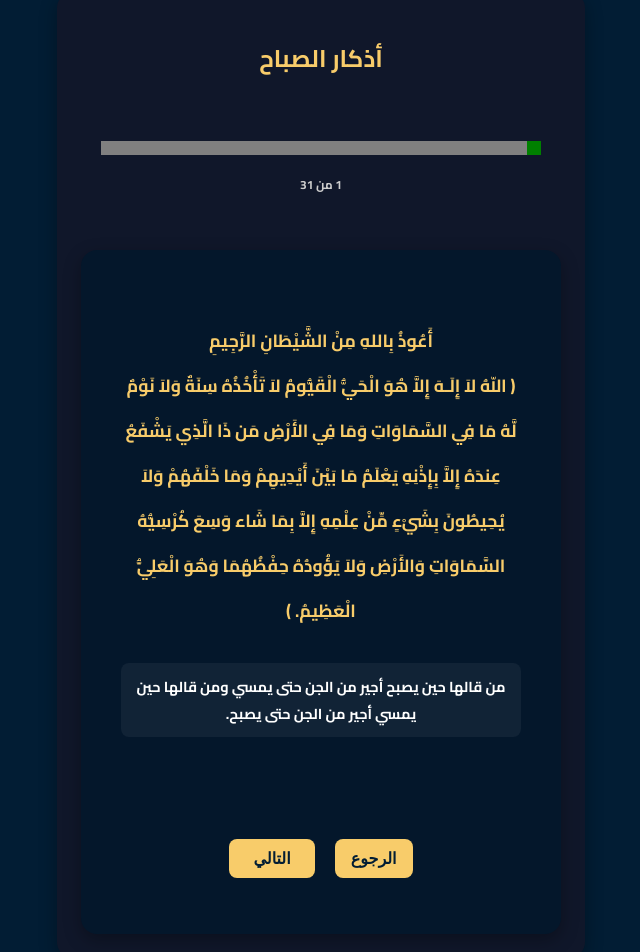
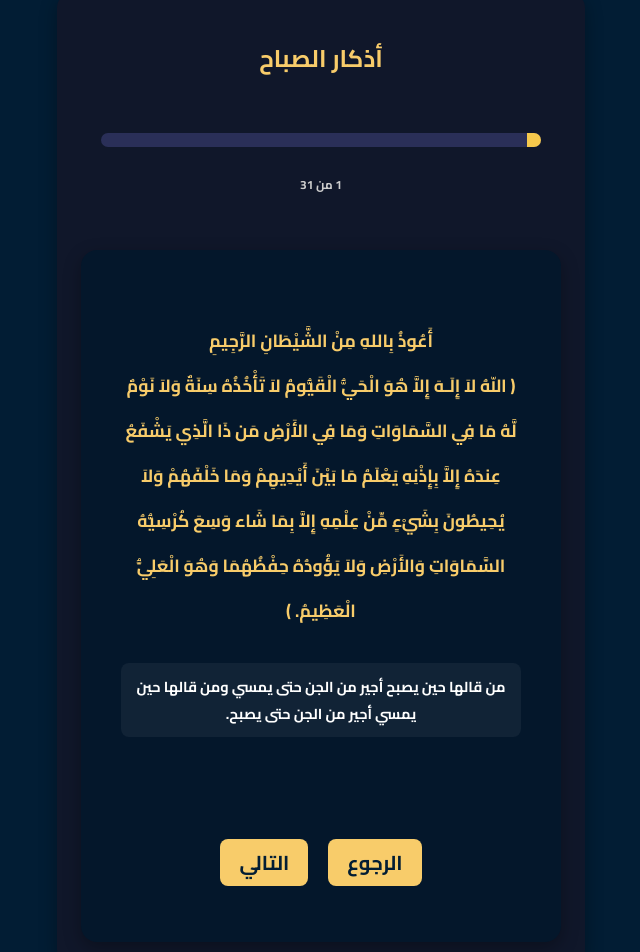
Before and after one commit to v7s7/grow-daily, a React (Create React App) app: page /task/athkar/sabah in a window 1280 px wide. Shown: the part 158-1110 px from the top of the page, without its empty margins (319-959 px from the left). Built offline with nearby package versions, Linux system fonts and the light colour scheme; no server answers; sample sign-in values are in the browser's storage.

Commit message:
Update: Styled progress bar and button for Athkar page

```diff
--- a/src/App.css
+++ b/src/App.css
@@ -319,7 +319,9 @@ button:disabled {
   padding: 0;
 }
 
-
+.progress-bar{
+  background-color: #f5c84c;
+}
 
 .sidebar {
   position: fixed;
--- a/src/components/tasks/MasaaAthkarPage.js
+++ b/src/components/tasks/MasaaAthkarPage.js
@@ -86,7 +86,7 @@ export default function MasaaAthkarPage() {
     window.location.href = "/home";
   };
 
-  const circleRadius = 30;
+  const circleRadius = 40;
   const circumference = 2 * Math.PI * circleRadius;
   const percentage = thikr.count > 1 ? count / thikr.count : 1;
   const offset = circumference - percentage * circumference;
@@ -105,7 +105,7 @@ export default function MasaaAthkarPage() {
 
       {/* Progress bar */}
       <div style={{ marginBottom: "12px" }}>
-        <progress
+      <progress className="athkar-progress"
           value={current + 1}
           max={masaaAthkar.length}
           style={{
@@ -113,7 +113,7 @@ export default function MasaaAthkarPage() {
             height: "14px",
             borderRadius: "8px",
             appearance: "none",
-            backgroundColor: "#2a2f58"
+            backgroundColor: "#f5c84c"
           }}
         />
         <p style={{ fontSize: "12px", color: "#ccc" }}>
@@ -171,7 +171,7 @@ export default function MasaaAthkarPage() {
         )}
 
         <div className="button-wrapper">
-          <button onClick={handlePrev}>{current === 0 ? "الرجوع" : "السابق"}</button>
+          <button onClick={handlePrev} className="back-button">{current === 0 ? "الرجوع" : "السابق"}</button>
           {isLastThikr ? (
             <button onClick={handleSubmit} className="next-button">إرسال</button>
           ) : (
--- a/src/components/tasks/SabahAthkarPage.js
+++ b/src/components/tasks/SabahAthkarPage.js
@@ -86,7 +86,7 @@ export default function SabahAthkarPage() {
     window.location.href = "/home";
   };
 
-  const circleRadius = 30;
+  const circleRadius = 40;
   const circumference = 2 * Math.PI * circleRadius;
   const percentage = thikr.count > 1 ? count / thikr.count : 1;
   const offset = circumference - percentage * circumference;
@@ -105,16 +105,9 @@ export default function SabahAthkarPage() {
 
       {/* Progress bar */}
       <div style={{ marginBottom: "12px" }}>
-        <progress
+        <progress className="athkar-progress"
           value={current + 1}
           max={sharedAthkar.length}
-          style={{
-            width: "100%",
-            height: "14px",
-            borderRadius: "8px",
-            appearance: "none",
-            backgroundColor: "#2a2f58"
-          }}
         />
         <p style={{ fontSize: "12px", color: "#ccc" }}>
           {current + 1} من {sharedAthkar.length}
@@ -171,7 +164,7 @@ export default function SabahAthkarPage() {
         )}
 
         <div className="button-wrapper">
-          <button onClick={handlePrev}>{current === 0 ? "الرجوع" : "السابق"}</button>
+          <button onClick={handlePrev} className="back-button">{current === 0 ? "الرجوع" : "السابق"}</button>
           {isLastThikr ? (
             <button onClick={handleSubmit} className="next-button">إرسال</button>
           ) : (
--- a/src/styles/AthkarPage.css
+++ b/src/styles/AthkarPage.css
@@ -55,15 +55,30 @@
 }
 
 .next-button {
+  font-family: 'Cairo' !important;
+  font-size: 20px !important;
   background-color: #f8cc6a;
   color: #021d34;
   border: none;
-  padding: 10px 24px;
+  padding: 5px 19px;
   font-weight: bold;
   border-radius: 8px;
   cursor: pointer;
   transition: 0.2s ease-in-out;
 }
+.back-button {
+  font-family: 'Cairo' !important;
+  font-size: 20px !important;
+  background-color: #f8cc6a;
+  color: #021d34;
+  border: none;
+  padding: 5px 19px;
+  font-weight: bold;
+  border-radius: 8px;
+  cursor: pointer;
+  transition: 0.2s ease-in-out;
+}
+
 
 .next-button:hover {
   background-color: #ffd666;
@@ -97,6 +112,7 @@
   gap: 12px;
   margin-top: 24px;
 }
+
 .task-card.completed {
   box-shadow: 0 0 10px 2px #4caf50;
   border: 2px solid #4caf50;
@@ -107,3 +123,26 @@
   border: 2px solid #f5c84c !important;
   transition: all 0.3s ease-in-out;
 }
+.athkar-progress {
+  width: 100%;
+  height: 14px;
+  border-radius: 8px;
+  background-color: #2a2f58;
+  appearance: none;
+  overflow: hidden;
+  margin-bottom: 8px;
+}
+
+.athkar-progress::-moz-progress-bar {
+  background-color: #f5c84c;
+  transition: background-color 0.3s ease;
+}
+
+.athkar-progress::-webkit-progress-bar {
+  background-color: #2a2f58;
+}
+
+.athkar-progress::-webkit-progress-value {
+  background-color: #f5c84c; /* default */
+  transition: background-color 0.3s ease;
+}
```
